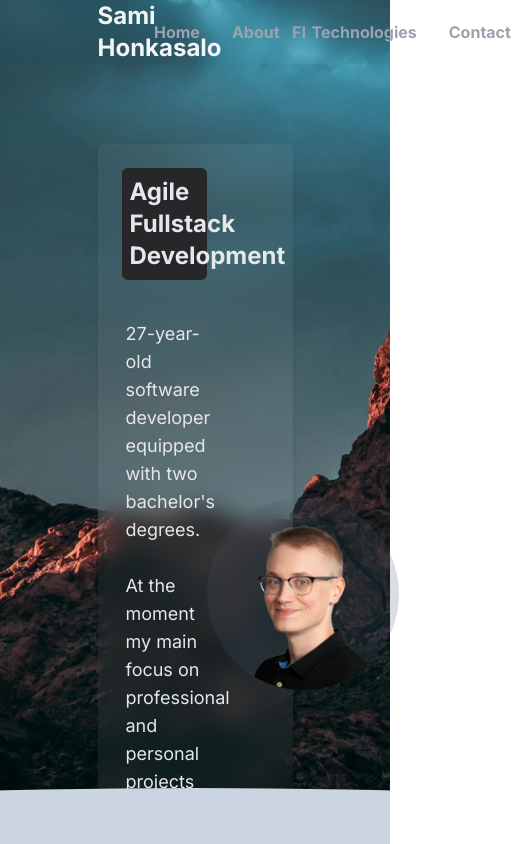
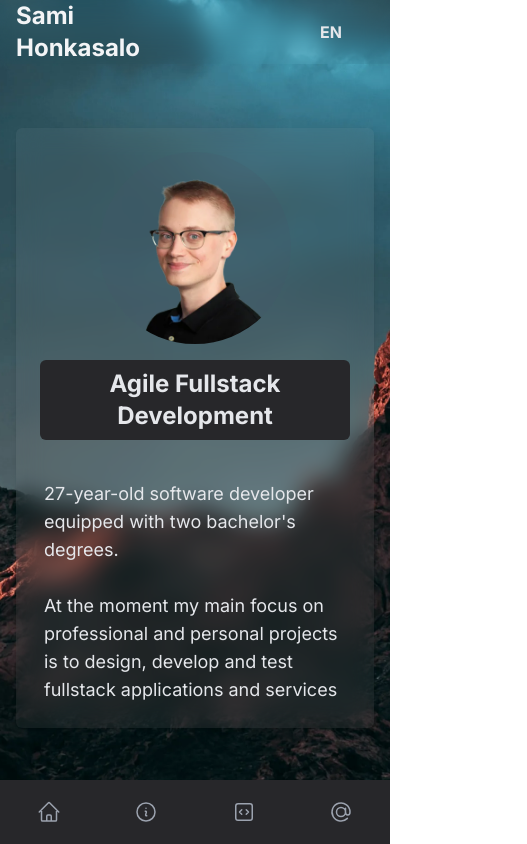
Before and after one commit to SamiHonkasalo/saho-portfolio, a React (Vite) app: page / in a window 390 px wide. Shown: the top 844 px of the page, 527 px wide, since content can reach past the window. Built offline with nearby package versions, Linux system fonts and the light colour scheme.

Commit message:
Mobile-first layout

```diff
--- a/src/layout/Header.tsx
+++ b/src/layout/Header.tsx
@@ -1,48 +1,30 @@
-type NavItemType = {
-  label: string;
-  to: string;
-};
-
-export const navItems: NavItemType[] = [
-  {
-    label: "Home",
-    to: "#home",
-  },
-  {
-    label: "About",
-    to: "#about",
-  },
-  {
-    label: "Technologies",
-    to: "#technologies",
-  },
-  {
-    label: "Contact",
-    to: "#contact",
-  },
-];
+import { Nav } from "@/layout/Nav";
+import { useTranslation } from "react-i18next";
 
 export const Header = () => {
+  const { i18n } = useTranslation();
+
+  const lng = i18n.resolvedLanguage as string;
+
+  const handleLanguageChange = () => {
+    void i18n.changeLanguage(lng.toLowerCase() === "fi" ? "en" : "fi");
+  };
+
   return (
-    <header className="sticky top-0 col-span-full grid h-header grid-cols-12 text-gray-100 backdrop-blur-md">
-      <h1 className="col-start-4 w-min text-2xl font-bold">Sami Honkasalo</h1>
-      <nav className="col-start-5 col-end-9 mx-2 grid h-full grid-flow-col">
-        {navItems.map((x) => (
-          <a
-            key={x.to}
-            href={x.to}
-            className="flex h-full items-center justify-center rounded-lg px-4 font-bold text-gray-400 hover:bg-transparent/5"
-          >
-            {x.label}
-          </a>
-        ))}
-      </nav>
-      <button
-        type="button"
-        className="ml-auto flex h-full w-min items-center justify-center rounded-lg px-8 font-bold text-gray-400 hover:bg-transparent/5"
-      >
-        FI
-      </button>
+    <header className="sticky top-0 z-40 flex h-header w-full text-gray-100 backdrop-blur-md">
+      <div className="mx-auto flex h-full w-full max-w-5xl items-center justify-center px-4">
+        <h1 className="w-min text-2xl font-bold">Sami Honkasalo</h1>
+        <div className="hidden md:block ">
+          <Nav />
+        </div>
+        <button
+          type="button"
+          className="ml-auto flex h-full w-min items-center justify-center rounded-lg px-8 font-bold uppercase text-gray-200 hover:bg-transparent/5"
+          onClick={handleLanguageChange}
+        >
+          {lng}
+        </button>
+      </div>
     </header>
   );
 };
--- a/src/layout/Layout.tsx
+++ b/src/layout/Layout.tsx
@@ -1,11 +1,13 @@
 import { Header } from "@/layout/Header";
+import { MobileNav } from "@/layout/MobileNav";
 import { PropsWithChildren } from "react";
 
 export const Layout = ({ children }: PropsWithChildren) => {
   return (
-    <div className="w-100 relative grid min-h-screen grid-cols-12">
+    <div className="w-100 relative flex min-h-screen flex-col">
       <Header />
       {children}
+      <MobileNav />
     </div>
   );
 };
--- /dev/null
+++ b/src/layout/MobileNav.tsx
@@ -0,0 +1,9 @@
+import { Nav } from "@/layout/Nav";
+
+export const MobileNav = () => {
+  return (
+    <div className="sticky bottom-0 z-40 block h-header w-full bg-zinc-800 md:hidden">
+      <Nav />
+    </div>
+  );
+};
--- /dev/null
+++ b/src/layout/Nav.tsx
@@ -0,0 +1,119 @@
+import React from "react";
+import { useTranslation } from "react-i18next";
+
+type NavItemType = {
+  label: string;
+  to: string;
+  icon: React.ReactNode;
+};
+
+export const Nav = () => {
+  const { t } = useTranslation();
+
+  const navItems: NavItemType[] = React.useMemo(
+    () => [
+      {
+        label: t("nav.home"),
+        to: "#home",
+        icon: (
+          <svg
+            xmlns="http://www.w3.org/2000/svg"
+            fill="none"
+            viewBox="0 0 24 24"
+            strokeWidth={1.5}
+            stroke="currentColor"
+            className="h-6 w-6"
+          >
+            <path
+              strokeLinecap="round"
+              strokeLinejoin="round"
+              d="M2.25 12l8.954-8.955c.44-.439 1.152-.439 1.591 0L21.75 12M4.5 9.75v10.125c0 .621.504 1.125 1.125 1.125H9.75v-4.875c0-.621.504-1.125 1.125-1.125h2.25c.621 0 1.125.504 1.125 1.125V21h4.125c.621 0 1.125-.504 1.125-1.125V9.75M8.25 21h8.25"
+            />
+          </svg>
+        ),
+      },
+      {
+        label: t("nav.about"),
+        to: "#about",
+        icon: (
+          <svg
+            xmlns="http://www.w3.org/2000/svg"
+            fill="none"
+            viewBox="0 0 24 24"
+            strokeWidth={1.5}
+            stroke="currentColor"
+            className="h-6 w-6"
+          >
+            <path
+              strokeLinecap="round"
+              strokeLinejoin="round"
+              d="M11.25 11.25l.041-.02a.75.75 0 011.063.852l-.708 2.836a.75.75 0 001.063.853l.041-.021M21 12a9 9 0 11-18 0 9 9 0 0118 0zm-9-3.75h.008v.008H12V8.25z"
+            />
+          </svg>
+        ),
+      },
+      {
+        label: t("nav.technologies"),
+        to: "#technologies",
+        icon: (
+          <svg
+            xmlns="http://www.w3.org/2000/svg"
+            fill="none"
+            viewBox="0 0 24 24"
+            strokeWidth={1.5}
+            stroke="currentColor"
+            className="h-6 w-6"
+          >
+            <path
+              strokeLinecap="round"
+              strokeLinejoin="round"
+              d="M14.25 9.75L16.5 12l-2.25 2.25m-4.5 0L7.5 12l2.25-2.25M6 20.25h12A2.25 2.25 0 0020.25 18V6A2.25 2.25 0 0018 3.75H6A2.25 2.25 0 003.75 6v12A2.25 2.25 0 006 20.25z"
+            />
+          </svg>
+        ),
+      },
+      {
+        label: t("nav.contact"),
+        to: "#contact",
+        icon: (
+          <svg
+            xmlns="http://www.w3.org/2000/svg"
+            fill="none"
+            viewBox="0 0 24 24"
+            strokeWidth={1.5}
+            stroke="currentColor"
+            className="h-6 w-6"
+          >
+            <path
+              strokeLinecap="round"
+              d="M16.5 12a4.5 4.5 0 11-9 0 4.5 4.5 0 019 0zm0 0c0 1.657 1.007 3 2.25 3S21 13.657 21 12a9 9 0 10-2.636 6.364M16.5 12V8.25"
+            />
+          </svg>
+        ),
+      },
+    ],
+    [t],
+  );
+
+  return (
+    <nav className="grid h-full grid-flow-col">
+      {navItems.map((x) => (
+        <React.Fragment key={x.to}>
+          <a
+            href={x.to}
+            className="hidden h-full items-center justify-center rounded-lg px-4 font-bold text-gray-400 transition-all hover:bg-transparent/5 md:flex"
+          >
+            {x.label}
+          </a>
+          <a
+            key={x.to}
+            href={x.to}
+            className="flex h-full items-center justify-center text-gray-400 transition-all md:hidden"
+          >
+            {x.icon}
+          </a>
+        </React.Fragment>
+      ))}
+    </nav>
+  );
+};
--- a/src/sections/hero/Hero.tsx
+++ b/src/sections/hero/Hero.tsx
@@ -2,8 +2,8 @@ import { HeroCard } from "@/sections/hero/HeroCard";
 
 export const Hero = () => {
   return (
-    <div className="col-span-full -mt-header grid h-screen min-h-[800px] grid-cols-12 bg-hero-image bg-cover bg-fixed bg-center bg-no-repeat">
-      <div className="col-span-6 col-start-4 mt-header pt-20">
+    <div className="-mt-header h-screen min-h-[800px] bg-hero-image bg-cover bg-fixed bg-center bg-no-repeat">
+      <div className="mx-auto mt-header max-w-5xl p-4 pt-16">
         <HeroCard />
       </div>
     </div>
--- a/src/sections/hero/HeroCard.tsx
+++ b/src/sections/hero/HeroCard.tsx
@@ -40,10 +40,13 @@ export const HeroCard = () => {
       viewport={{ once: true }}
       layout
     >
-      <div className="grid grid-cols-12 rounded-md bg-white/5 p-6 text-gray-200 mix-blend-normal shadow-md backdrop-blur-md">
-        <div className="col-span-7">
+      <div className="flex flex-col rounded-md bg-white/5 p-6 text-gray-200 mix-blend-normal shadow-md backdrop-blur-md md:flex-row">
+        <div className="col-span-5 m-auto h-48 w-48 shrink-0 grow-0 rounded-full bg-slate-600/20 bg-hero-avatar bg-[size:70%_90%] bg-bottom-center bg-no-repeat md:order-1" />
+        <div className="mt-4 md:mr-2 md:mt-0">
           <div className="mb-10 h-min rounded-md bg-zinc-800 p-2" id="home">
-            <h4 className="text-2xl font-bold">{t("hero.card-title")}</h4>
+            <h4 className="text-center text-2xl font-bold">
+              {t("hero.card-title")}
+            </h4>
           </div>
           <motion.div
             variants={TransitionVariants}
@@ -56,7 +59,6 @@ export const HeroCard = () => {
             </p>
           </motion.div>
         </div>
-        <div className="col-span-5 m-auto h-48 w-48 rounded-full bg-slate-600/20 bg-hero-avatar bg-[size:70%_90%] bg-bottom-center bg-no-repeat" />
       </div>
     </motion.div>
   );
```
